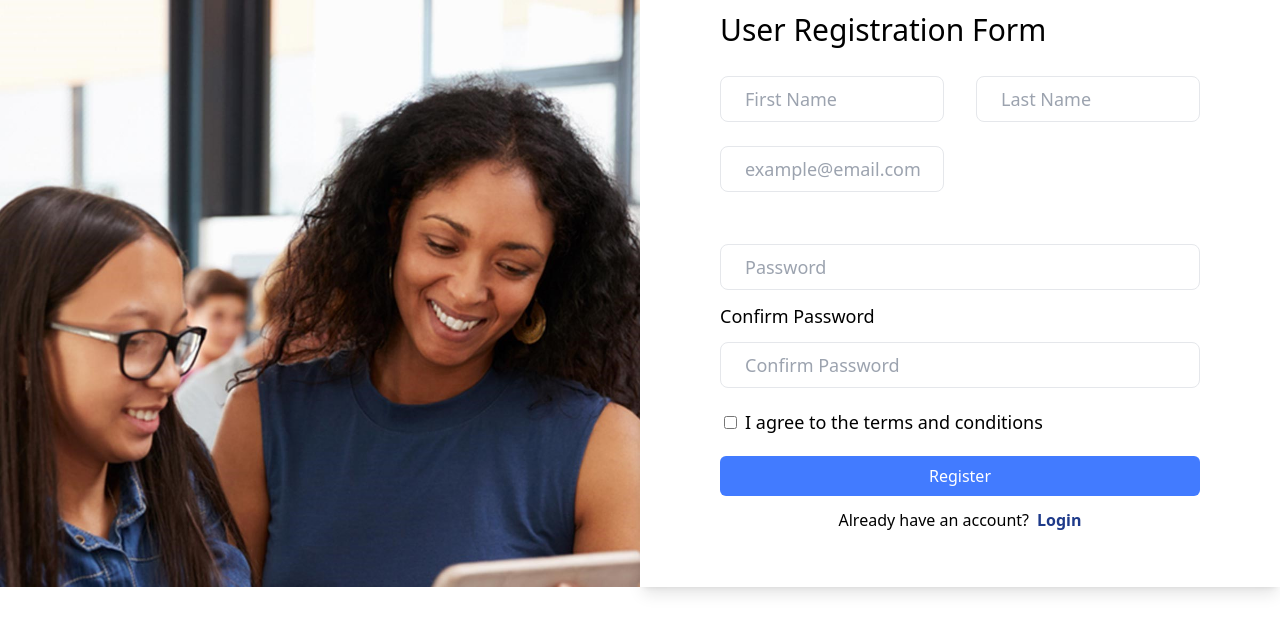
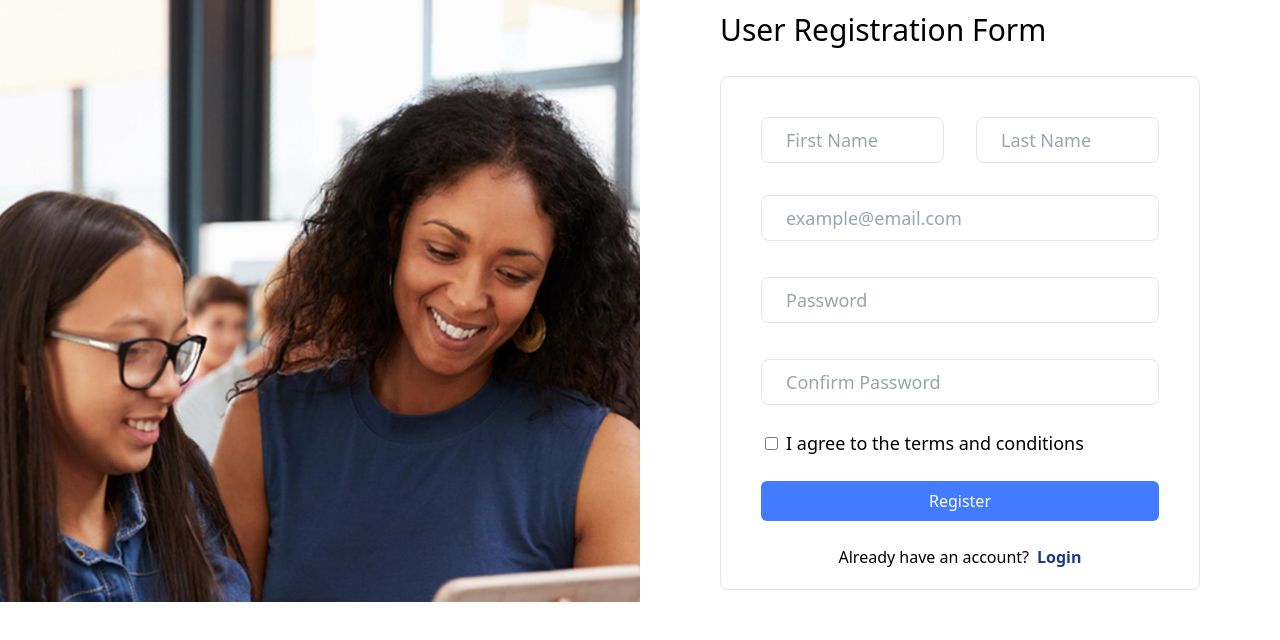
Before and after one commit to himsgyawali54/Food-Zone, a React (Vite) app: page /register in a window 1280 px wide. Shown: the top 640 px of the page. Built offline with nearby package versions, Linux system fonts and the light colour scheme; no server answers.

Commit message:
register form functionalities changed

```diff
--- a/src/Register/RegisterForm.tsx
+++ b/src/Register/RegisterForm.tsx
@@ -70,9 +70,12 @@ const RegisterForm = () => {
         <div>
           <img src="img/signup-img.jpg" alt="" className="h-full" />
         </div>
-        <div className="bg-white  py-3 px-4 md:px-7 lg:px-20 shadow-lg">
+        <div className="bg-white py-3 px-4 md:px-7 lg:px-20 ">
           <h3 className="font-medium text-3xl pb-2">User Registration Form</h3>
-          <form onSubmit={handleSubmit(onsubmit)}>
+          <form
+            onSubmit={handleSubmit(onsubmit)}
+            className="border px-10 py-5 mt-5 rounded-lg"
+          >
             {isLoading ? (
               "Creating User.."
             ) : (
@@ -91,16 +94,15 @@ const RegisterForm = () => {
                     error={errors.lastName?.message}
                     {...register("lastName")}
                   />
+                </div>
 
+                <div className="mt-2 flex flex-col gap-3">
                   <TextInput
                     type="email"
                     placeholder="example@email.com"
                     error={errors.email?.message}
                     {...register("email")}
                   />
-                </div>
-                <div className="flex items-center gap-5 py-2 ml-1"></div>
-                <div className="mt-3 flex flex-col ">
                   <TextInput
                     id="password"
                     placeholder="Password"
@@ -108,13 +110,12 @@ const RegisterForm = () => {
                     {...register("password")}
                   />
                   <TextInput
-                    label="Confirm Password"
                     placeholder="Confirm Password"
                     error={errors.confirmPassword?.message}
                     {...register("confirmPassword")}
                   />
 
-                  <div className="my-2 ml-1">
+                  <div className=" ml-1">
                     <input
                       type="checkbox"
                       {...register("terms")}
```
